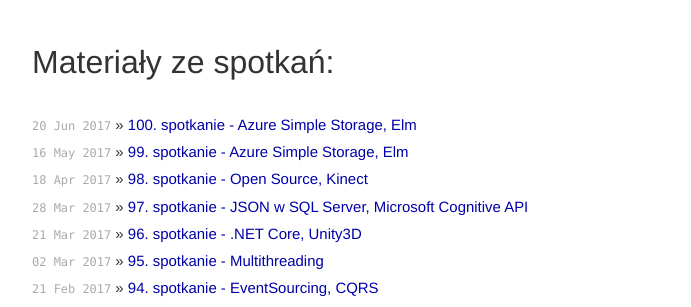
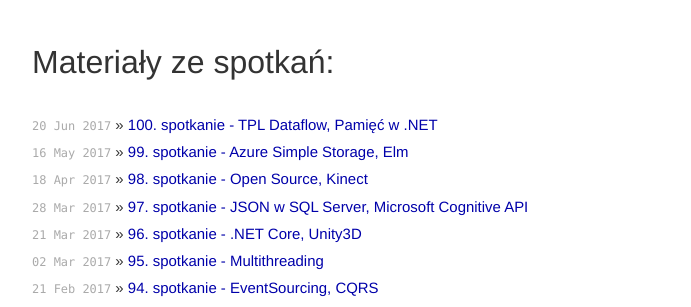
Before and after one commit to wrocnet/wrocnet.github.io, a Jekyll site: the page built from index.html, in a window 1280 px wide. Shown: the part 500-807 px from the top of the page, without its empty margins (294-985 px from the left). Built offline with Jekyll 4.4.1, drawn with Linux system fonts in a browser that asks for light colours; nearby versions of some CDN libraries; a script that is not in the unit is left out.

Commit message:
poprawiony nagłówek

```diff
--- a/_posts/2017-06-20-100-spotkanie-wroclawskiej-grupy-net.md
+++ b/_posts/2017-06-20-100-spotkanie-wroclawskiej-grupy-net.md
@@ -1,6 +1,6 @@
 ---
 layout: meetup
-title: 100. spotkanie - Azure Simple Storage, Elm
+title: 100. spotkanie - TPL Dataflow, Pamięć w .NET
 meetupno: 100
 ---
 
```
